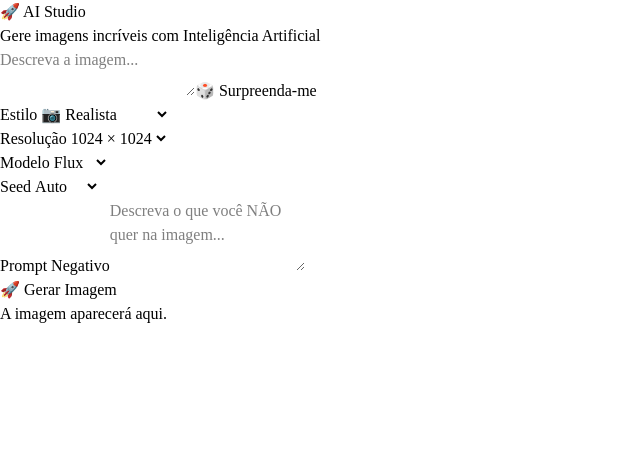
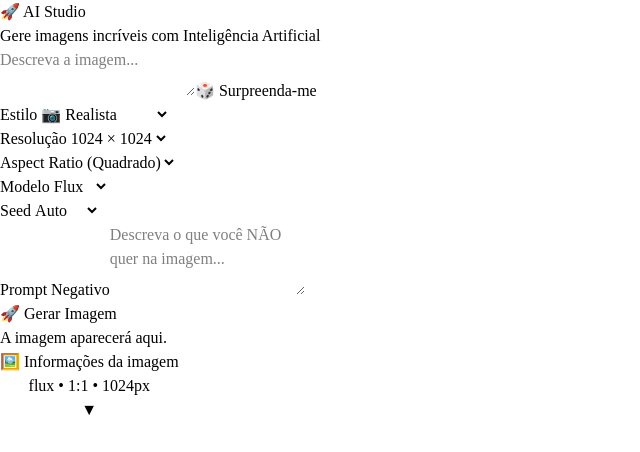
Before and after one commit to leandronfts8-byte/ai-studio, a React (Vite) app: page / in a window 1280 px wide. Shown: the top 452 px of the page, without its empty margins (0-640 px from the left). Built offline with nearby package versions, Linux system fonts and the light colour scheme.

Commit message:
Versão 1.2 - Informações da imagem e melhorias na interface

```diff
--- a/src/App.jsx
+++ b/src/App.jsx
@@ -9,6 +9,7 @@ import { styles } from "./data/styles";
 import History from "./components/History";
 import Modal from "./components/Modal";
 import Toast from "./components/Toast";
+import ImageInfo from "./components/ImageInfo";
 
 export default function App() {
   const [prompt, setPrompt] = useState("");
@@ -24,7 +25,8 @@ export default function App() {
   const [modalOpen, setModalOpen] = useState(false);
   const [error, setError] = useState("");
   const [toast, setToast] = useState("");
-  const [sortBY, setSortBY] = useState("favorites");
+  const [sortBy, setSortBy] = useState("favorites");
+  const [aspectRatio, setAspectRatio] = useState("1:1");
 
   const [history, setHistory] = useState(() => {
     const savedHistory = localStorage.getItem("history");
@@ -45,9 +47,11 @@ export default function App() {
       style: style.name,
       resolution,
       model,
+      aspectRatio,
       seed,
       manualSeed,
       negativePrompt,
+      createdAt: new Date().toLocaleString("pt-BR"),
       favorite: false,
     };
 
@@ -67,17 +71,21 @@ export default function App() {
 
   function gerarImagem() {
     if (!prompt.trim()) return;
+
     setError("");
     setLoading(true);
 
     const fullprompt = `${prompt} ${style.prompt}`;
-    const url = gerarImagemURL(
-      fullprompt,
+
+    const url = gerarImagemURL({
+      prompt: fullprompt,
       resolution,
+      aspectRatio,
       model,
-      seed === "manual" ? manualSeed : undefined,
+      seed: seed === "manual" ? manualSeed : undefined,
       negativePrompt,
-    );
+    });
+
     console.log(url);
     setImageUrl(url);
   }
@@ -137,6 +145,20 @@ export default function App() {
     );
   }
 
+  const imageSettings = {
+    prompt,
+    style,
+    model,
+    resolution,
+    aspectRatio,
+    seed: seed === "manual" ? manualSeed : "Auto",
+    negativePrompt,
+    createdAt:
+      history.length > 0
+        ? history[0].createdAt
+        : new Date().toLocaleString("pt-BR"),
+  };
+
   return (
     <div className="min-h-screen bg-slate-950 text-white">
       <Header />
@@ -159,6 +181,8 @@ export default function App() {
           setManualSeed={setManualSeed}
           negativePrompt={negativePrompt}
           setNegativePrompt={setNegativePrompt}
+          aspectRatio={aspectRatio}
+          setAspectRatio={setAspectRatio}
         />
 
         <ImageViewer
@@ -168,6 +192,7 @@ export default function App() {
           onImageLoad={finalizarCarregamento}
           onImageError={erroAoCarregarImagem}
         />
+        <ImageInfo settings={imageSettings} />
 
         <DownloadButton imageUrl={imageUrl} mostrarToast={mostrarToast} />
       </main>
@@ -187,8 +212,8 @@ export default function App() {
         limparHistorico={limparHistorico}
         abrirModal={abrirModal}
         mostrarToast={mostrarToast}
-        sortBY={sortBY}
-        setSortBY={setSortBY}
+        sortBy={sortBy}
+        setSortBy={setSortBy}
       />
 
       <Modal
--- a/src/components/GenerationSettings.jsx
+++ b/src/components/GenerationSettings.jsx
@@ -5,6 +5,8 @@ export default function GenerationSettings({
   setStyle,
   resolution,
   setResolution,
+  aspectRatio,
+  setAspectRatio,
   model,
   setModel,
   seed,
@@ -49,6 +51,24 @@ export default function GenerationSettings({
             <option value="1536">1536 × 1536</option>
           </select>
         </div>
+      </div>
+
+      <div>
+        <label className="block text-sm text-slate-400 mb-1">
+          Aspect Ratio
+        </label>
+
+        <select
+          value={aspectRatio}
+          onChange={(e) => setAspectRatio(e.target.value)}
+          className="w-full bg-slate-800 border border-slate-700 rounded-xl p-3"
+        >
+          <option value="1:1"> (Quadrado)</option>
+          <option value="16:9"> (Paisagem)</option>
+          <option value="9:16"> (Retrato)</option>
+          <option value="3:2">3:2</option>
+          <option value="2:3">2:3</option>
+        </select>
       </div>
 
       <div className="grid grid-cols-2 gap-3 mt-3">
--- /dev/null
+++ b/src/components/ImageInfo.jsx
@@ -0,0 +1,83 @@
+import { useState } from "react";
+
+export default function ImageInfo({ settings }) {
+  const [open, setOpen] = useState(false);
+
+  const {
+    prompt,
+    style,
+    model,
+    resolution,
+    aspectRatio,
+    seed,
+    createdAt,
+    negativePrompt,
+  } = settings;
+
+  return (
+    <div className="bg-slate-900 rounded-2xl mt-6 overflow-hidden">
+      <button
+        onClick={() => setOpen(!open)}
+        className="w-full flex items-center justify-between p-5 text-left hover:bg-slate-800 transition-colors"
+      >
+        <div>
+          <h2 className="text-lg font-semibold">🖼️ Informações da imagem</h2>
+
+          <p className="text-sm text-slate-400 mt-1">
+            {model} • {aspectRatio} • {resolution}px
+          </p>
+        </div>
+
+        <span className="text-2xl text-slate-400">{open ? "▲" : "▼"}</span>
+      </button>
+
+      {open && (
+        <div className="border-t border-slate-800 p-5">
+          <div className="space-y-4 text-sm">
+            <div>
+              <p className="text-slate-400 mb-1">📝 Prompt</p>
+              <p className="break-words">{prompt}</p>
+            </div>
+
+            <div className="grid grid-cols-2 gap-4">
+              <div>
+                <p className="text-slate-400 mb-1">🎨 Estilo</p>
+                <p>{style.name}</p>
+              </div>
+
+              <div>
+                <p className="text-slate-400 mb-1">🤖 Modelo</p>
+                <p>{model}</p>
+              </div>
+
+              <div>
+                <p className="text-slate-400 mb-1">📐 Aspect Ratio</p>
+                <p>{aspectRatio}</p>
+              </div>
+
+              <div>
+                <p className="text-slate-400 mb-1">📏 Resolução</p>
+                <p>{resolution}px</p>
+              </div>
+            </div>
+
+            <div>
+              <p className="text-slate-400 mb-1">🌱 Seed</p>
+              <p>{seed}</p>
+            </div>
+
+            <div>
+              <p className="text-slate-400 mb-1">📅 Gerada em</p>
+              <p>{createdAt || "-"}</p>
+            </div>
+
+            <div>
+              <p className="text-slate-400 mb-1">🚫 Prompt Negativo</p>
+              <p className="break-words">{negativePrompt || "Nenhum"}</p>
+            </div>
+          </div>
+        </div>
+      )}
+    </div>
+  );
+}
--- a/src/components/PromptBox.jsx
+++ b/src/components/PromptBox.jsx
@@ -19,6 +19,8 @@ export default function PromptBox({
   setManualSeed,
   negativePrompt,
   setNegativePrompt,
+  aspectRatio,
+  setAspectRatio,
 }) {
   return (
     <div className="bg-slate-900 p-6 rounded-2xl">
@@ -37,6 +39,8 @@ export default function PromptBox({
         setManualSeed={setManualSeed}
         negativePrompt={negativePrompt}
         setNegativePrompt={setNegativePrompt}
+        aspectRatio={aspectRatio}
+        setAspectRatio={setAspectRatio}
       />
 
       <GenerateButton gerarImagem={gerarImagem} loading={loading} />
--- a/src/services/pollinations.js
+++ b/src/services/pollinations.js
@@ -1,24 +1,46 @@
-export function gerarImagemURL(
+import { aspectRatios } from "../utils/aspectRatios";
+
+export function gerarImagemURL({
   prompt,
   resolution = "1024",
+  aspectRatio = "1:1",
   model = "flux",
   seed,
   negativePrompt = "",
-) {
+}) {
+  // Seed
   const finalSeed =
     seed && seed !== "" ? Number(seed) : Math.floor(Math.random() * 2147483647);
 
+  // Proporção escolhida
+  const ratio = aspectRatios[aspectRatio] || aspectRatios["1:1"];
+
+  const base = Number(resolution);
+
+  let width;
+  let height;
+
+  if (ratio.w >= ratio.h) {
+    width = base;
+    height = Math.round((base * ratio.h) / ratio.w);
+  } else {
+    height = base;
+    width = Math.round((base * ratio.w) / ratio.h);
+  }
+
+  // Prompt negativo
   const negative =
     negativePrompt.trim() !== ""
       ? `&negative_prompt=${encodeURIComponent(negativePrompt)}`
       : "";
+
   return (
     "https://image.pollinations.ai/prompt/" +
     encodeURIComponent(prompt) +
     "?width=" +
-    resolution +
+    width +
     "&height=" +
-    resolution +
+    height +
     "&model=" +
     model +
     "&seed=" +
--- /dev/null
+++ b/src/utils/aspectRatios.js
@@ -0,0 +1,7 @@
+export const aspectRatios = {
+  "1:1": { w: 1, h: 1 },
+  "16:9": { w: 16, h: 9 },
+  "9:16": { w: 9, h: 16 },
+  "3:2": { w: 3, h: 2 },
+  "2:3": { w: 2, h: 3 },
+};
```
